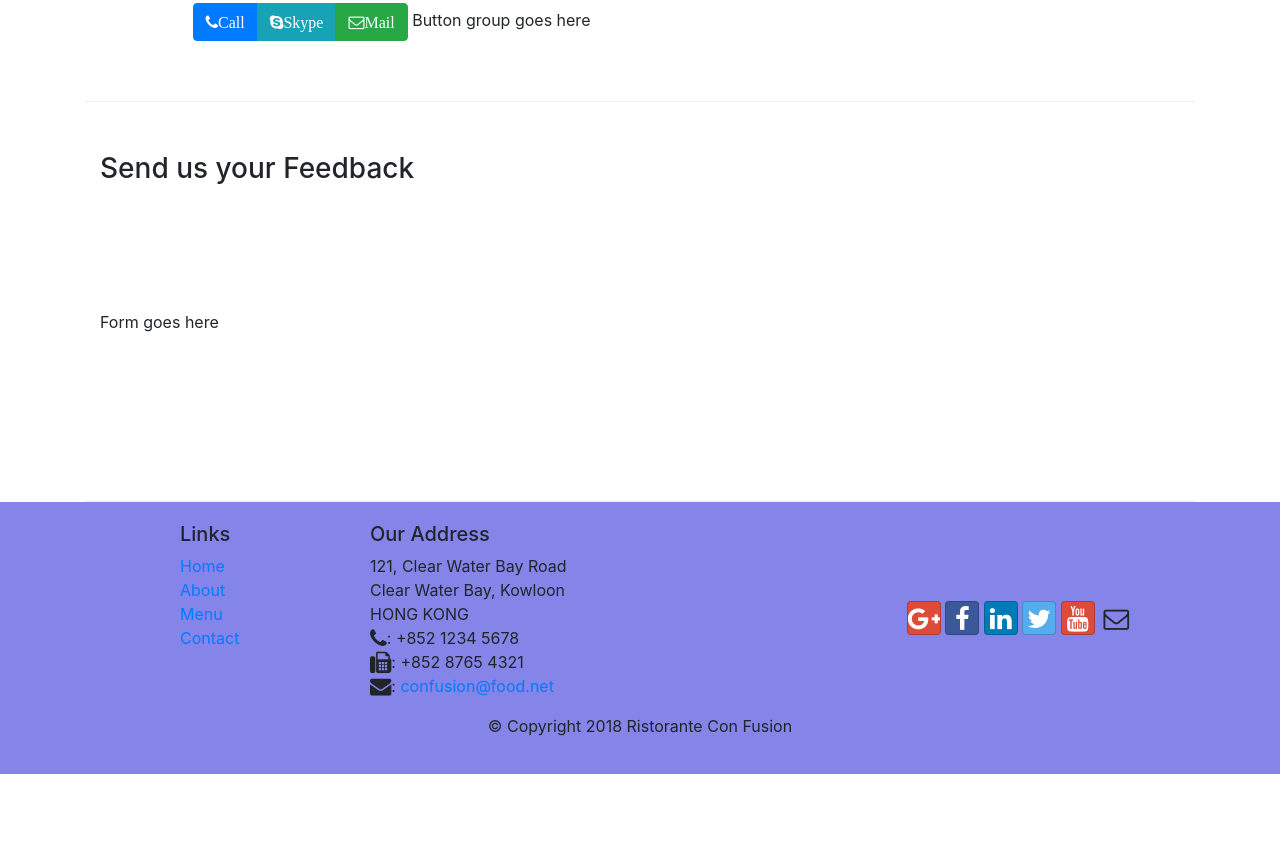
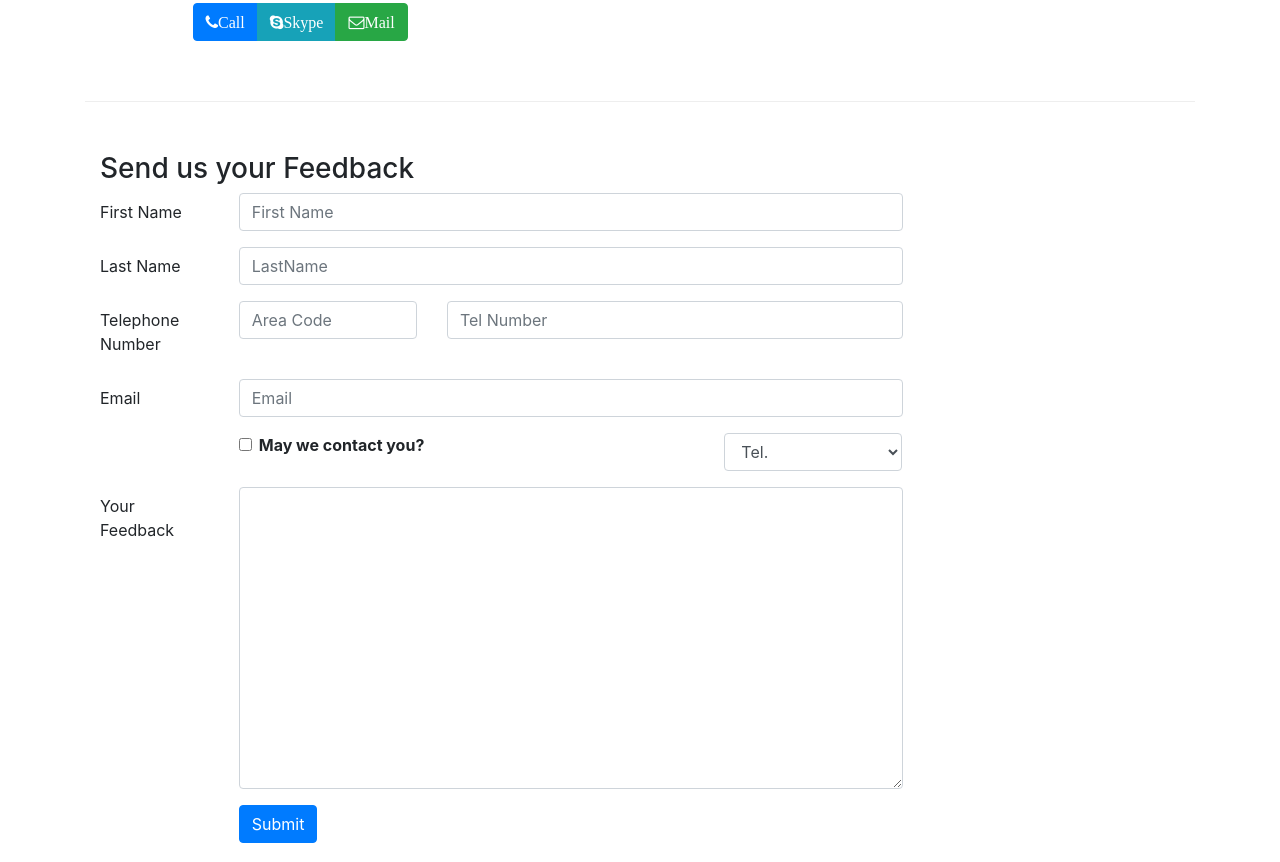
Before and after one commit to ZiggyZiggyD/gitTest, a website: page Bootstrap4/conFusion/contactus.html in a window 1280 px wide. Shown: the part 763-1625 px from the top of the page. Before the commit the page ends 1537 px from the top, so only its background shows below. Drawn offline with nearby package versions, Linux system fonts and the light colour scheme.

Commit message:
I added forms

```diff
--- a/Bootstrap4/conFusion/contactus.html
+++ b/Bootstrap4/conFusion/contactus.html
@@ -84,7 +84,6 @@
                     <a role="button" class="btn btn-info" href="#skype"><i class="fa fa-skype">Skype</i></a>
                     <a role="button" class="btn btn btn-success" href="odonko2003@gmail.com"><i class="fa fa-envelope-o">Mail</i></a>
                 </div>
-                Button group goes here
             </div>
         </div>
 
@@ -93,7 +92,57 @@
                 <h3>Send us your Feedback</h3>
             </div>
             <div class="col-12 col-md-9">
-                Form goes here
+                <form>
+                    <div class="form-group row">
+                        <label for="firstname" class="col-md-2 col-form-label">First Name</label>
+                        <div class="col-md-10"><input type="text" class="form-control" id="firstname" placeholder="First Name"></div>
+                    </div>
+
+                    <div class="form-group row">
+                        <label for="lastname" class="col-md-2 col-form-label">Last Name</label>
+                        <div class="col-md-10"><input type="text" class="form-control" id="lastname" placeholder="LastName"></div>
+                    </div>
+
+                    <div class="form-group row">
+                        <label for="telnum" class="col-12 col-md-2 col-form-label">Telephone Number</label>
+                        <div class="col-5 col-md-3"><input type="tel" class="form-control" id="areacode" placeholder="Area Code"></div>
+                        <div class="col-7 col-md-7"><input type="tel" class="form-control" id="telnum" placeholder="Tel Number"></div>
+                    </div>
+
+                    <div class="form-group row">
+                        <label for="lastname" class="col-md-2 col-form-label">Email</label>
+                        <div class="col-md-10"><input type="email" class="form-control" id="email" placeholder="Email"></div>
+                    </div>
+
+                    <div class="form-group row">
+                        <div class="col-md-6 offset-md-2">
+                            <div class="form-check">
+                                <input type="checkbox" class="form-check-input" name="approve" id="approve" value="">
+                                <label class="form-check-label" for="approve">
+                                    <strong>May we contact you?</strong>
+                                </label>
+                            </div>
+                        </div>
+                        <div class="col-md-3 offset-md-1">
+                            <select class="form-control">
+                                <option>Tel.</option>
+                                <option>Email</option>
+                            </select>
+                        </div>
+                    </div>
+
+                    <div class="form-group row">
+                        <label for="feedback" class="col-md-2 col-form-label">Your Feedback</label>
+                        <div class="col-md-10">
+                            <textarea class="form-control" id="feedback" name="feedback" rows="12"></textarea>
+                        </div>
+                    </div>
+                    <div class="form-group row">
+                        <div class="offset-md-2 col-md-10">
+                            <button type="submit" class="btn btn-primary">Submit</button>
+                        </div>
+                    </div>
+                </form>
             </div>
             <div class="col-12 col-md">
             </div>
```
